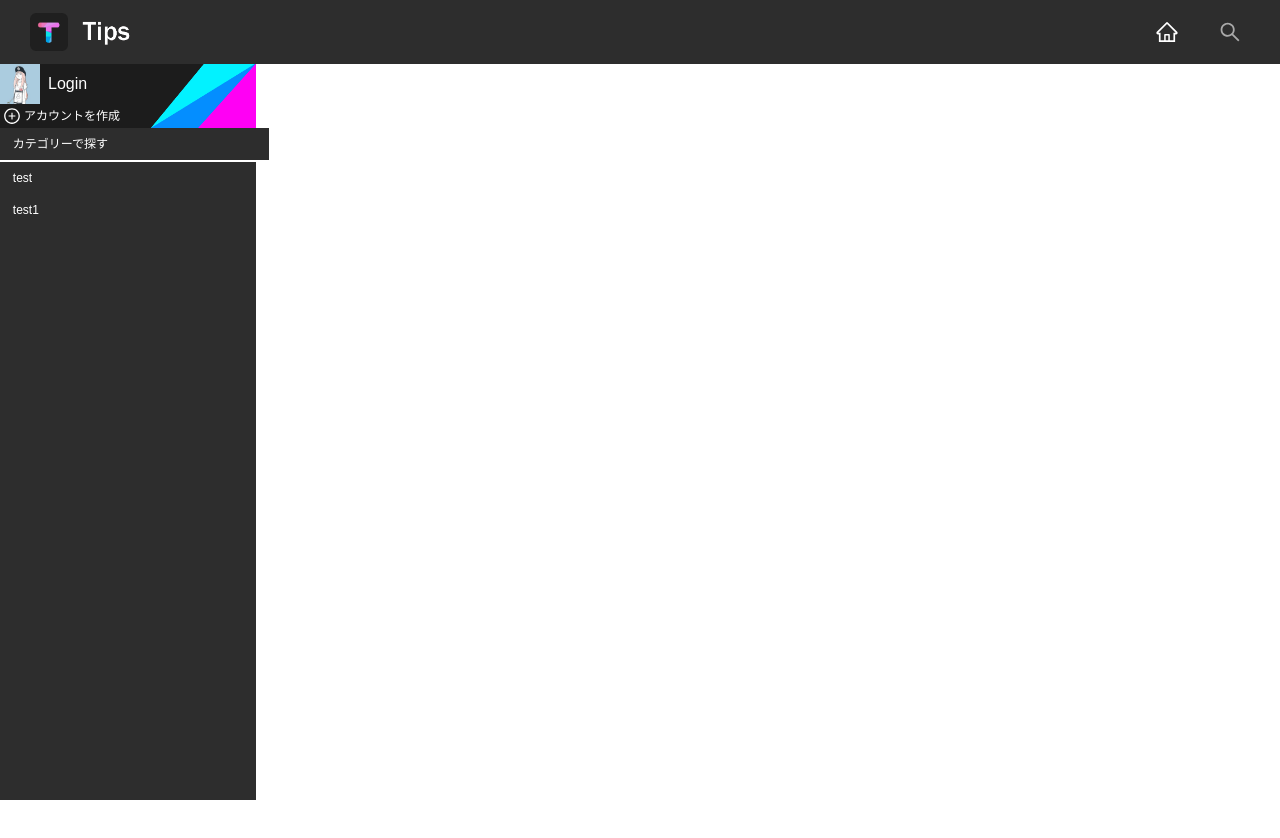
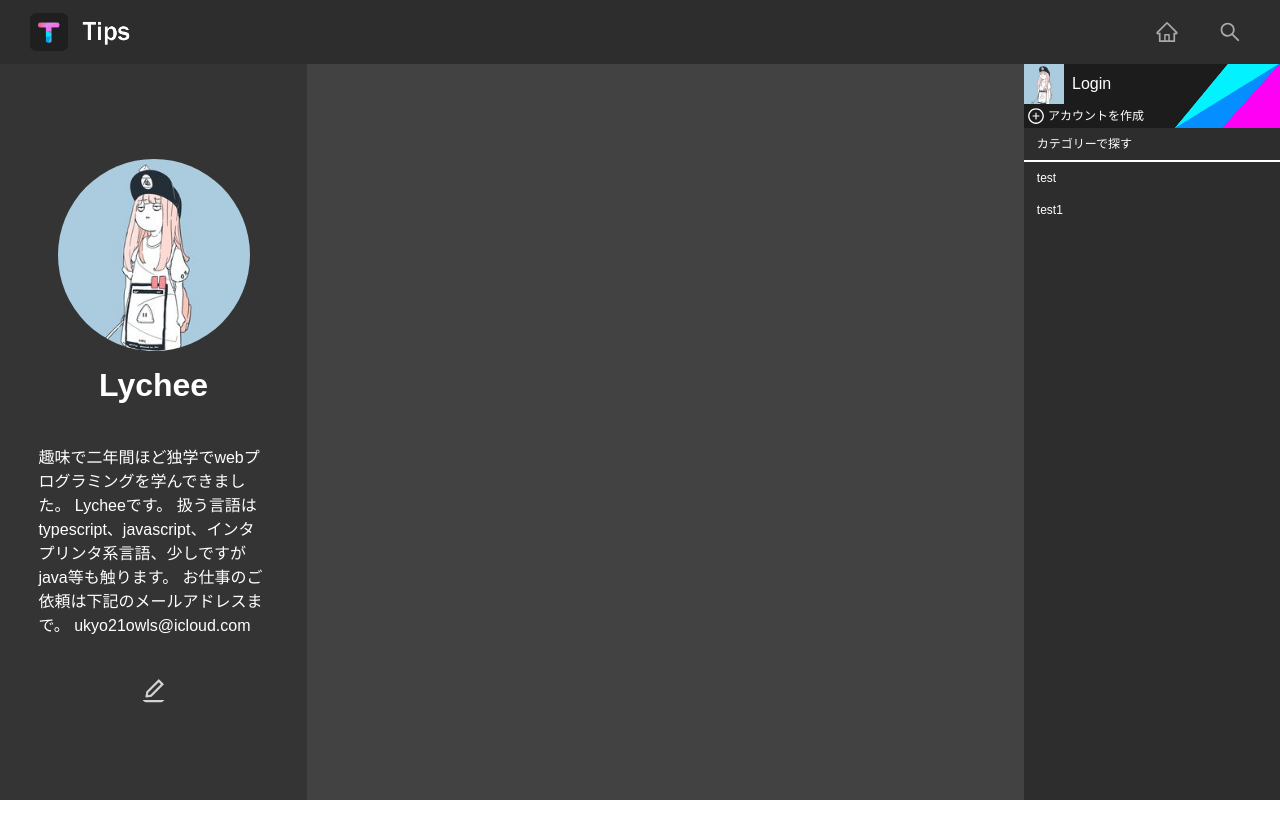
Before and after one commit to KickOrganicLovers/Tips_Client, a React app: page /user_profile in a window 1280 px wide. Shown: the top 838 px of the page. Before the commit the page ends 800 px from the top, so only its background shows below. Built offline with nearby package versions, Linux system fonts and the light colour scheme.

Commit message:
Added user profile page

```diff
--- a/src/components/Main.tsx
+++ b/src/components/Main.tsx
@@ -8,7 +8,8 @@ import {Route, Routes} from "react-router-dom";
 import SearchPage from "./search/SearchPage";
 import LoginPage from "./login/LoginPage";
 import SignupPage from "./signup/SignupPage";
-import CreateArticlePage from "./insert_article/CreateArticlePage";
+import CreateArticlePage from "./create_article/CreateArticlePage";
+import UserProfilePage from "./user_profile/UserProfilePage";
 
 const Main: React.FC = () => {
     const SBS = useSelector<RootState, RootState['SideBarStatus']>((state) => {
@@ -24,6 +25,7 @@ const Main: React.FC = () => {
                 <Route path={'/login'} element={<LoginPage/>}/>
                 <Route path={'/signup'} element={<SignupPage/>}/>
                 <Route path={'/create_article'} element={<CreateArticlePage/>}/>
+                <Route path={'/user_profile'} element={<UserProfilePage/>}/>
             </Routes>
             <CategoryBar/>
         </Wrapper>
--- a/src/components/sidebar/AccountBanner.tsx
+++ b/src/components/sidebar/AccountBanner.tsx
@@ -28,10 +28,15 @@ const AccountBanner: React.FC = () => {
         dispatch(disable())
     }
 
+    const clickEventHandler_navigateToUserProfile = () => {
+        navigate('/user_profile')
+        dispatch(disable())
+    }
+
     return (<Wrapper>
         <Upper_Wrapper>
             <Img_Wrapper><S_img src={'./img/SampleUserImage.png'}/></Img_Wrapper>
-            <UserName_Wrapper>{(() => LS.isLoggedIn? <S_p_2>Lychee</S_p_2> : <S_p_2 onClick={clickEventHandler_navigateToLogin}>Login</S_p_2>)()}</UserName_Wrapper>
+            <UserName_Wrapper>{(() => LS.isLoggedIn? <S_p_2 onClick={clickEventHandler_navigateToUserProfile}>Lychee</S_p_2> : <S_p_2 onClick={clickEventHandler_navigateToLogin}>Login</S_p_2>)()}</UserName_Wrapper>
         </Upper_Wrapper>
         <Lower_Wrapper >
             {(() => LS.isLoggedIn? (
@@ -119,7 +124,7 @@ const S_AiOutlinePlusCircle = styled(AiOutlinePlusCircle)`
     font-size: 1.5vh;
 
     &:hover {
-        color: #2c8a8a;
+        color: cyan;
     }`
 
 const S_p_2 = styled.p`
@@ -131,5 +136,5 @@ const S_p_2 = styled.p`
     margin: 0px;
     color: white;
     &:hover{
-        color: #2c8a8a;
+        color: cyan;
     }`
--- /dev/null
+++ b/src/components/user_profile/UserProfilePage.tsx
@@ -0,0 +1,236 @@
+import styled from "styled-components";
+import React, {useEffect, useRef, useState} from "react";
+import {useDispatch, useSelector} from "react-redux";
+import {AppDispatch, RootState} from "../../redux/store";
+import {setPageMode} from "../../redux/PageModeSlice";
+import {Link} from "react-router-dom";
+import {AiFillPlusCircle, AiOutlineCheck, AiOutlineClose, AiOutlineEdit} from "react-icons/ai";
+
+const UserProfilePage: React.FC = () => {
+    const dispatch = useDispatch<AppDispatch>()
+    const LS = useSelector<RootState, RootState['LoginStatus']>((state) => state.LoginStatus)
+
+
+    const [isEditMode, setMode] = useState(false)
+    const text = '趣味で二年間ほど独学でwebプログラミングを学んできました。 Lycheeです。\n' +
+        '                        扱う言語はtypescript、javascript、インタプリンタ系言語、少しですがjava等も触ります。\n' +
+        '                        お仕事のご依頼は下記のメールアドレスまで。\n' +
+        '                        ukyo21owls@icloud.com'
+
+    const [username, setUsername] = useState('lychee')
+    const [introduction, setIntroduction] = useState('')
+    const [profileImg, setProfileImg] = useState()
+
+    const inputImgRef = useRef<HTMLInputElement>(null)
+
+    const toggle = () => {
+        setMode(!isEditMode)
+    }
+
+
+    useEffect(() => {
+        dispatch(setPageMode('user_profile'))
+    })
+
+
+
+    return (
+        <Wrapper>
+            <S_div_0>
+                <S_div_2>
+                    <S_div_3>
+                        <ImgWrapper>
+                            <S_img src={'./img/SampleUserImage.png'}/>
+                            <S_AiFillPlusCircle isEditMode={isEditMode} onClick={()=> {inputImgRef.current?.click()}}/>
+                        </ImgWrapper>
+                    </S_div_3>
+                    <UserNameWrapper>
+                        {(() => isEditMode? <S_input_text value={username} onChange={(e) => {setUsername(e.target.value)}}/> : <S_h1>Lychee</S_h1>)()}
+                    </UserNameWrapper>
+                </S_div_2>
+                <IntroductionWrapper>
+                    {(() => isEditMode? <S_textarea value={introduction} onChange={(e) => {setIntroduction(e.target.value)}}/> : <S_p>{text}</S_p>)()}
+                </IntroductionWrapper>
+                <IconWrapper>
+                    {(() => isEditMode? <S_div_4><S_AiOutlineCheck onClick={toggle}/><S_AiOutlineClose onClick={toggle}/></S_div_4>: <S_AiOutlineEdit onClick={toggle}/> )()}
+                </IconWrapper>
+                <S_input_img type={'file'} accept={'image/*'} ref={inputImgRef}/>
+            </S_div_0>
+            <S_div_1></S_div_1>
+        </Wrapper>
+    )
+}
+
+export default UserProfilePage
+
+const Wrapper = styled.div`
+    width: 80%;
+    height: 100%;
+    background-color: #424242;
+    @media screen and (max-width: 1024px) {
+        width: 100%;
+    }`
+
+const S_div_0 = styled.div`
+    width: 30%;
+    height: 100%;
+    display: flex;
+    flex-direction: column;
+    align-items: center;
+    justify-content: center;
+    gap: 5vh;
+    background-color: #343434;
+`
+
+const S_div_1 = styled.div`
+    width: 70%;
+    height: 100%;
+`
+
+const S_div_2 = styled.div`
+    width: 100%;
+    height: fit-content;
+    display: flex;
+    flex-direction: column;
+    align-items: center;
+    gap: 2vh;
+`
+
+const S_div_3 = styled.div`
+`
+
+const ImgWrapper = styled.div`
+    position: relative;
+    width: 15vw;
+    height: 15vw;
+
+`
+
+const UserNameWrapper = styled.div`
+    width: 75%;
+`
+
+const IntroductionWrapper = styled.div`
+    width: 75%;
+    height: auto;
+
+`
+
+const S_img = styled.img`
+    position: absolute;
+    top: 0;
+    left: 0;
+    z-index: 0;
+    width: 100%;
+    height: 100%;
+    border-radius: 50%`
+
+const S_h1 = styled.h1`
+    width: 100%;
+    padding: 0;
+    margin: 0;
+    text-align: center;
+    color: white;
+`
+
+const S_p = styled.p`
+    color: white;
+    padding: 0;
+    margin: 0;
+`
+const S_AiOutlineEdit = styled(AiOutlineEdit)`
+    color: lightgray;
+    border-radius: 50%;
+    height: 100%;
+    width: auto;
+    &:hover {
+        color: white;
+    }
+`
+
+const IconWrapper = styled.div`
+    height: 4%;
+`
+
+const S_AiFillPlusCircle = styled(AiFillPlusCircle)<{isEditMode: boolean}>`
+    display: ${(props) => props.isEditMode ? '' : 'none'};
+    position: absolute;
+    right: 0;
+    bottom: 0;
+    z-index: 1;
+    color: grey;
+    background-color: white;
+    border-radius: 50%;
+    width: 22%;
+    height: auto;
+`
+
+const S_input_text = styled.input`
+    margin: 0;
+    padding: 0;
+    text-align: center;
+    height: 5vh;
+    width: 100%;
+    color: white;
+    font-size: 3vh;
+    background-color: #343434;
+    box-sizing: border-box;
+    border-width: 0 0 2px 0;
+    border-color: lightgray;
+    &:focus{
+        transition: 0.2s;
+        outline: none;
+        border-color: white;
+    }
+`
+
+const S_textarea = styled.textarea`
+    margin: 0;
+    padding: 12px 8px 12px 8px;
+    width: 100%;
+    font-size: 1.5vh;
+    height: 20vh;
+    color: white;
+    background-color: #343434;
+    box-sizing: border-box;
+    border-width: 2px 0 2px 0;
+    resize: none;
+    border-color: lightgray;
+    &:focus{
+        transition: 0.2s;
+        outline: none;
+        border-color: white;
+    }
+`
+
+const S_div_4 = styled.div`
+    display: flex;
+    gap: 2vw;
+    height: 100%;
+    width: auto;
+`
+
+const S_AiOutlineCheck = styled(AiOutlineCheck)`
+    height: 100%;
+    width: auto;
+    color: lightgray;
+    &:hover{
+        transition: 0.2s;
+        color: cyan;
+    }
+
+`
+
+const S_AiOutlineClose = styled(AiOutlineClose)`
+    height: 100%;
+    width: auto;
+    color: lightgray;
+    &:hover{
+        transition: 0.2s;
+        color: hotpink;
+    }
+`
+
+const S_input_img = styled.input`
+    display: none;
+`
```
Also changed, not shown: src/components/create_article/CreateArticlePage.tsx (renamed from src/components/insert_article/CreateArticlePage.tsx).
